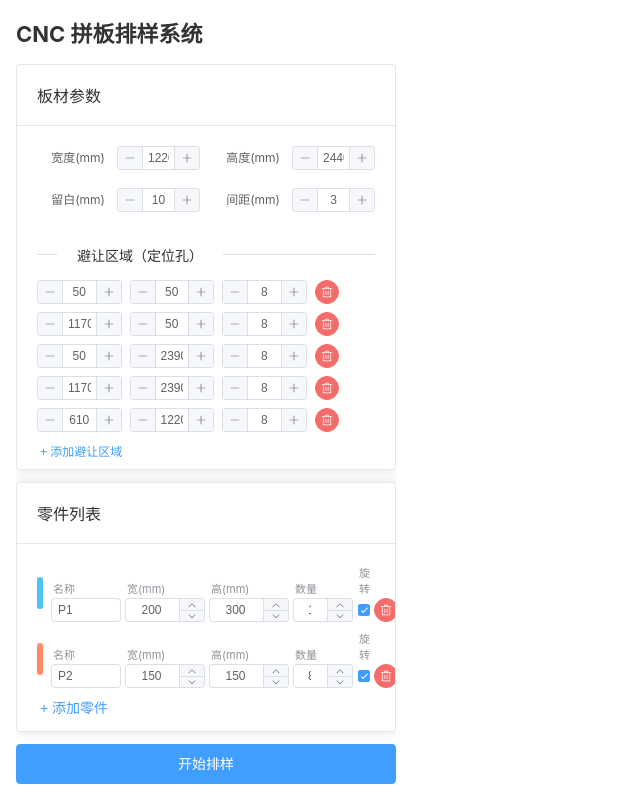
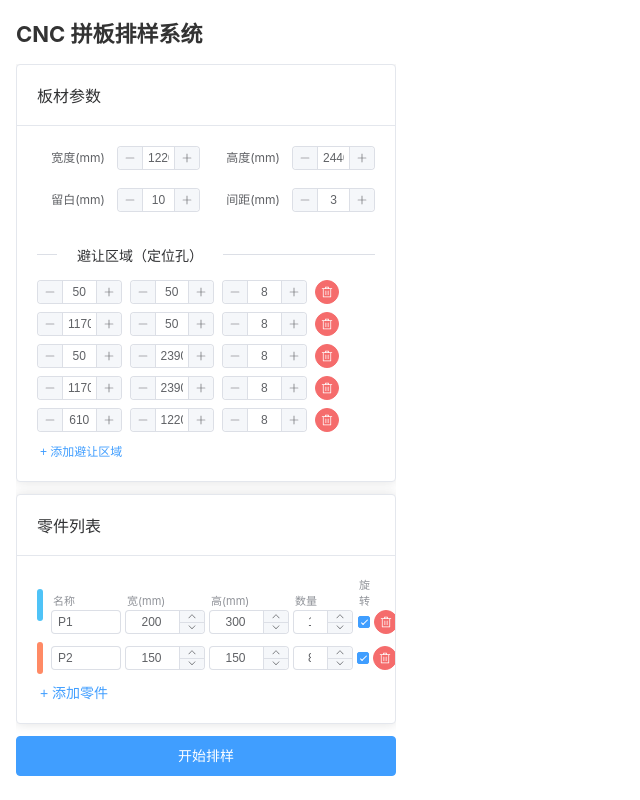
Before and after one commit to V2seeu/panel-nesting, a Vue app in the folder panel-nesting-frontend/: page / in a window 1280 px wide. Shown: the whole page, without its empty margins (0-640 px from the left). Built offline with nearby package versions, Linux system fonts and the light colour scheme.

Commit message:
fix: show field labels only on first row of part list
Co-Authored-By: Claude Opus 4.6 <noreply@anthropic.com>

```diff
--- a/panel-nesting-frontend/src/components/PartInput.vue
+++ b/panel-nesting-frontend/src/components/PartInput.vue
@@ -8,27 +8,27 @@
       <div class="part-fields">
         <div class="part-row">
           <div class="field-group">
-            <span class="field-label">名称</span>
+            <span v-if="idx === 0" class="field-label">名称</span>
             <el-input v-model="part.name" size="small" class="field-name" />
           </div>
           <div class="field-group">
-            <span class="field-label">宽(mm)</span>
+            <span v-if="idx === 0" class="field-label">宽(mm)</span>
             <el-input-number v-model="part.width" :min="1" size="small" controls-position="right" class="field-num" />
           </div>
           <div class="field-group">
-            <span class="field-label">高(mm)</span>
+            <span v-if="idx === 0" class="field-label">高(mm)</span>
             <el-input-number v-model="part.height" :min="1" size="small" controls-position="right" class="field-num" />
           </div>
           <div class="field-group">
-            <span class="field-label">数量</span>
+            <span v-if="idx === 0" class="field-label">数量</span>
             <el-input-number v-model="part.quantity" :min="1" size="small" controls-position="right" class="field-qty" />
           </div>
           <div class="field-group field-group--checkbox">
-            <span class="field-label">旋转</span>
+            <span v-if="idx === 0" class="field-label">旋转</span>
             <el-checkbox v-model="part.rotatable" size="small" />
           </div>
           <div class="field-group field-group--delete">
-            <span class="field-label">&nbsp;</span>
+            <span v-if="idx === 0" class="field-label">&nbsp;</span>
             <el-button type="danger" :icon="Delete" circle size="small" @click="parts.splice(idx, 1)" />
           </div>
         </div>
```
